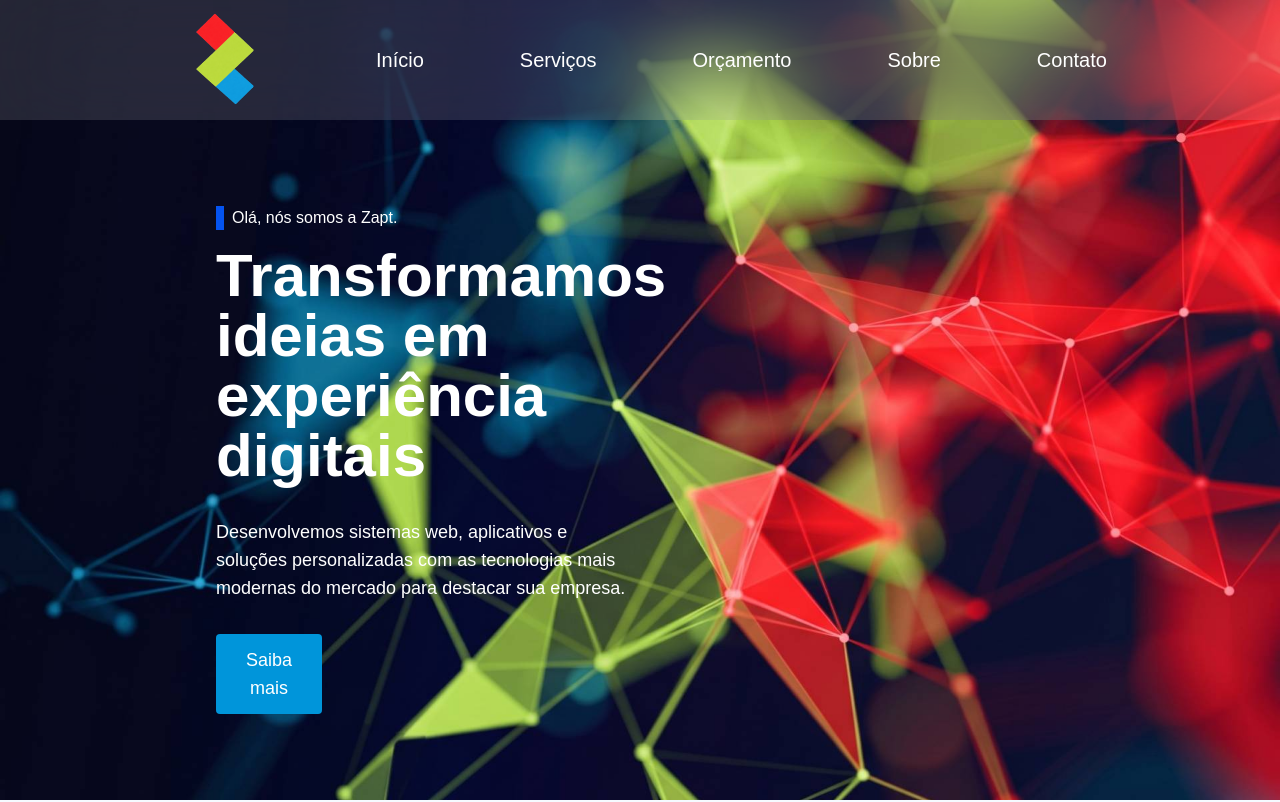
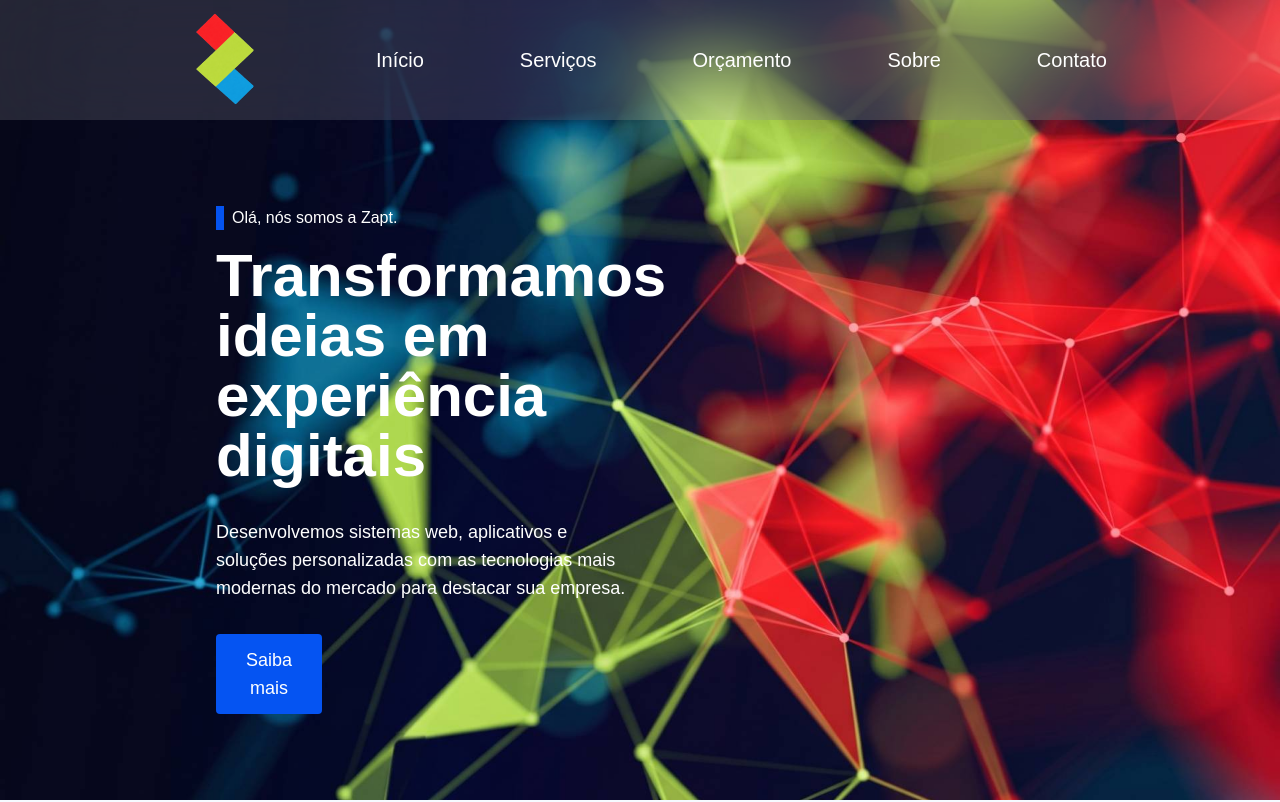
Before and after one commit to Gabriel-Andreoni/zapt, a Next.js app: page / in a window 1280 px wide. Shown: the top 802 px of the page. Built offline with nearby package versions, Linux system fonts and the light colour scheme.

Commit message:
Alteração da cor do botão da hero section

```diff
--- a/app/sections/Hero/index.tsx
+++ b/app/sections/Hero/index.tsx
@@ -13,7 +13,7 @@ export default function Hero() {
                     <PageTitle title="Olá, nós somos a Zapt." color="white" />
                     <h1 className="text-6xl font-bold text-white">Transformamos ideias em experiência digitais</h1>
                     <h2 className="py-4 text-lg text-white">Desenvolvemos sistemas web, aplicativos e soluções personalizadas com as tecnologias mais modernas do mercado para destacar sua empresa.</h2>
-                    <button className="w-3/12 p-3 text-lg bg-[#0095DA] rounded text-white cursor-pointer">Saiba mais</button>
+                    <button className="w-3/12 p-3 text-lg bg-[#0554f2] rounded text-white cursor-pointer">Saiba mais</button>
                 </div>
             </div>
         </section>
```
